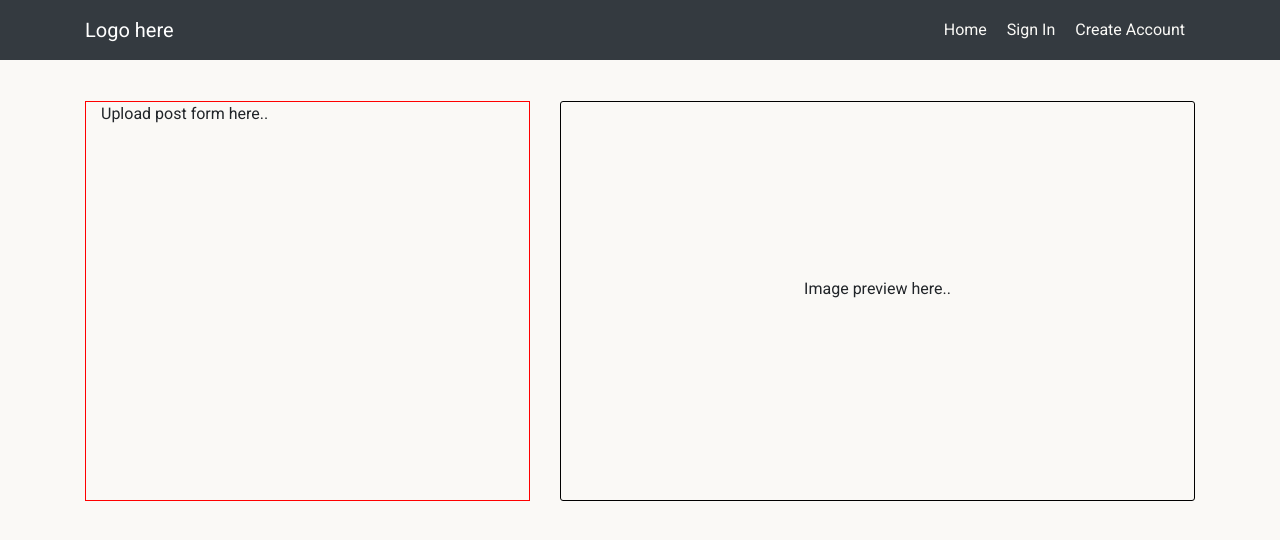
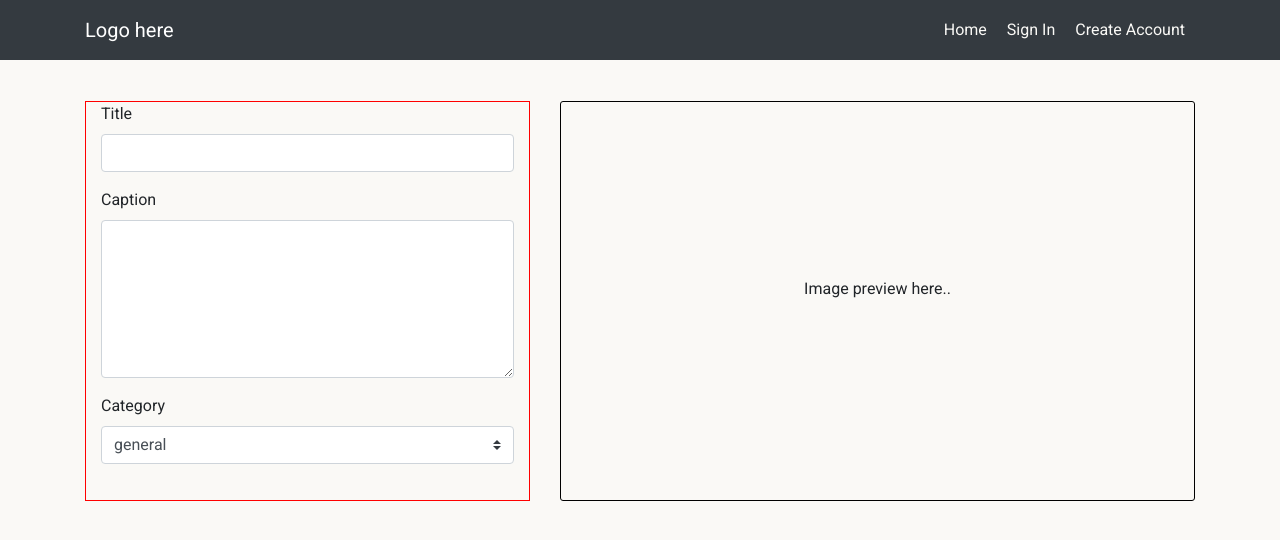
Before and after one commit to dantaylor28/polaroid-social-media-frontend, a React (Create React App) app: page /create/post in a window 1280 px wide. Shown: the top 540 px of the page. Built offline with nearby package versions, Linux system fonts and the light colour scheme; no server answers.

Commit message:
Add form groups to CreatePostForm.js

```diff
--- a/src/pages/posts/CreatePostForm.js
+++ b/src/pages/posts/CreatePostForm.js
@@ -7,7 +7,24 @@ function CreatePostForm() {
     <Form>
       <Row>
         <Col md={5} lg={5}>
-          <Container className={styles.CreatePostForm}>Upload post form here..</Container>
+          <Container className={styles.CreatePostForm}>
+            <Form.Group>
+                <Form.Label>Title</Form.Label>
+                    <Form.Control type="text" name="title" />
+            </Form.Group>
+            <Form.Group>
+                <Form.Label>Caption</Form.Label>
+                    <Form.Control as="textarea" name="caption" rows={6} />
+            </Form.Group>
+            <Form.Group>
+                <Form.Label>Category</Form.Label>
+                    <Form.Control as="select" custom name="category">
+                        <option value="general">general</option>
+                        <option value="landscapes">landscapes</option>
+                        <option value="portraits">portraits</option>
+                    </Form.Control>
+            </Form.Group>
+          </Container>
         </Col>
         <Col md={7} lg={7}>
           <Container
```
